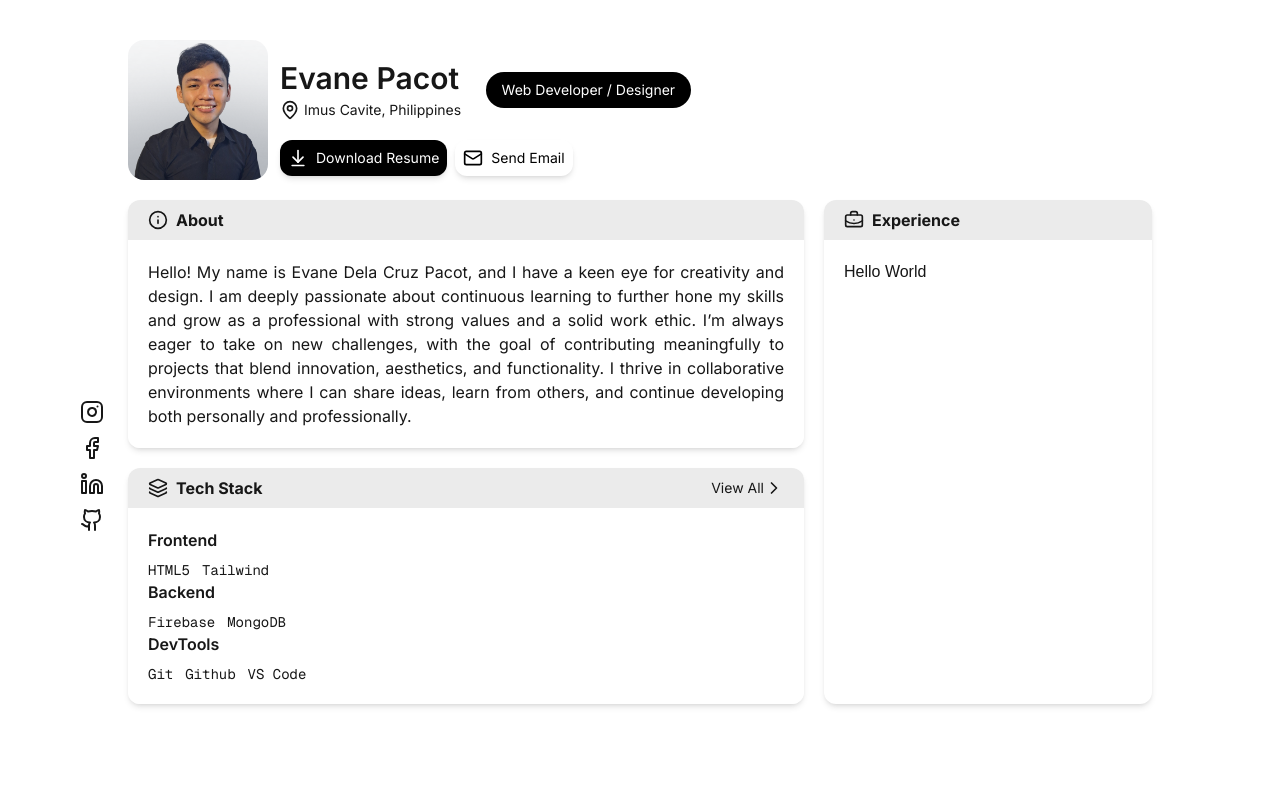
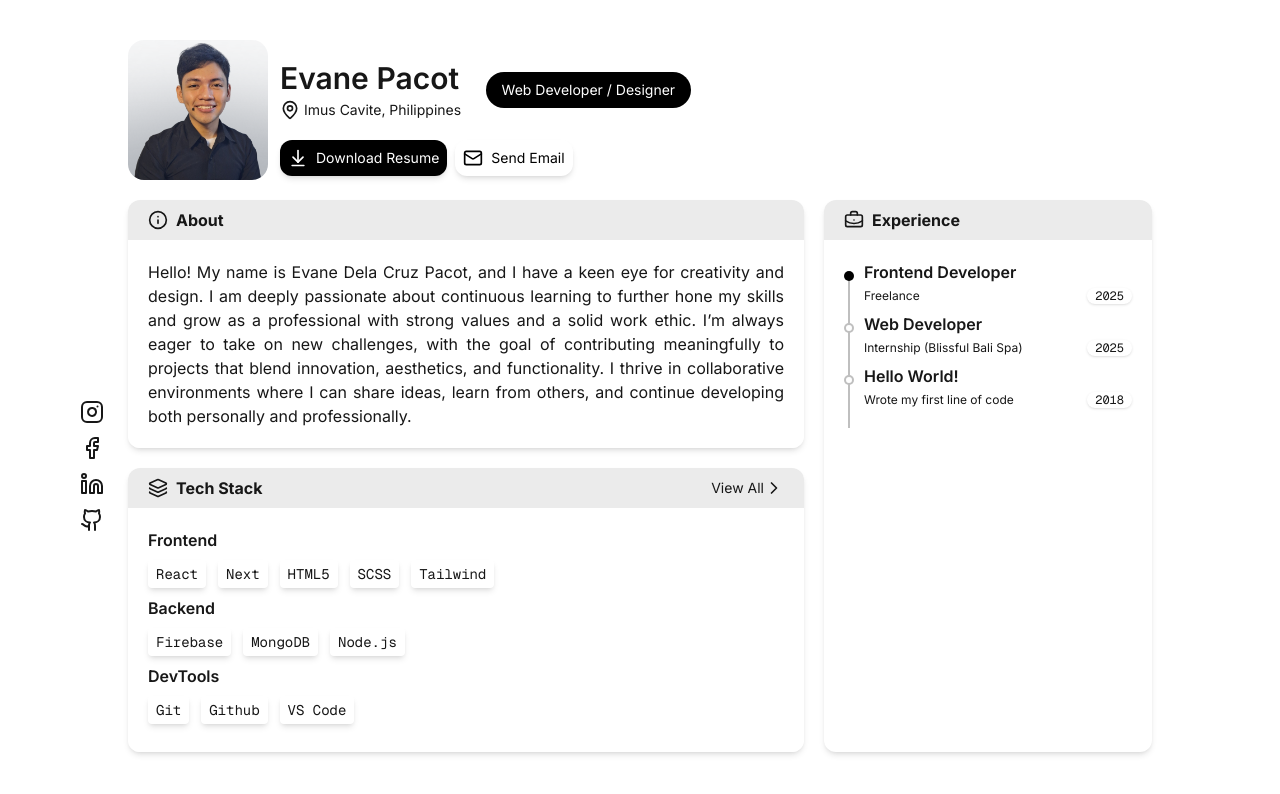
Before and after one commit to Minyoui/my-portfolio-pacot, a Next.js app: page / in a window 1280 px wide. Shown: the top 794 px of the page. Built offline with nearby package versions, Linux system fonts and the light colour scheme.

Commit message:
7th Commit (Tech Stack & Experience)

```diff
--- /dev/null
+++ b/app/TechStack/page.tsx
@@ -0,0 +1,14 @@
+import React from "react";
+import Link from "next/link";
+
+const TechStack = () => {
+    return (
+        <main className="mx-auto max-w-5xl">
+            <Link href="/" className="cursor-pointer">
+                Go Back
+            </Link>
+        </main>
+    );
+};
+
+export default TechStack;
--- a/component/Buttons/view.tsx
+++ b/component/Buttons/view.tsx
@@ -1,6 +1,22 @@
 import Link from "next/link";
+import React from "react";
+import { ChevronRight } from "lucide-react";
 
 interface ViewProps {
     className?: string;
+    href:string;
+}
 
-}
+const ViewBtn: React.FC<ViewProps> = ({ className, href }) => {
+    return (
+        <Link
+            href={href}
+            className={`text-sm flex cursor-pointer ${className}`}
+        >
+            View All
+            <ChevronRight className="w-5 h-5"/>
+        </Link>
+    );
+};
+
+export default ViewBtn;
--- a/sections/Experience/page.tsx
+++ b/sections/Experience/page.tsx
@@ -6,6 +6,32 @@ interface ExperienceProps {
     className?: string;
 }
 
+const ExperienceData = [
+    {
+        id:1,
+        role:"Frontend Developer",
+        description:"Freelance",
+        year:2025,
+        present:true
+    },
+
+    {
+        id:2,
+        role:"Web Developer",
+        description:"Internship (Blissful Bali Spa)",
+        year:2025,
+        present:false
+    },
+
+    {
+        id:3,
+        role:"Hello World!",
+        description:"Wrote my first line of code",
+        year:2018,
+        present:false
+    },
+];
+
 const Experience: React.FC<ExperienceProps> = ({ className }) => {
     return (
         <Container
@@ -13,7 +39,42 @@ const Experience: React.FC<ExperienceProps> = ({ className }) => {
             icon={<BriefcaseBusiness className="w-5 h-5"/>}
             className={className}
         >
-            <h1>Hello World</h1>
+            <ul className="relative flex flex-col font-inter">
+                {ExperienceData.map(( exp ) => (
+                    <li
+                        key={exp.id}
+                        className="mb-2 relative pl-5 group"
+                    >
+                        <div
+                            className={`
+                                z-50
+                                w-2.5
+                                h-2.5
+                                border-2
+                                border-black/25
+                                absolute
+                                left-0
+                                top-1/4
+                                rounded-[100%]
+                                ${exp.present? "bg-black" : "bg-white"}
+                                group-hover:bg-black
+                                transition-colors
+                                duration-200
+                            `}
+                        />
+                        <div className="flex flex-col space-y-1">
+                            <p className="font-semibold">{exp.role}</p>
+                            <p className="text-xs flex justify-between">
+                                {exp.description}
+                                <span className="font-mono shadow-sm rounded-2xl px-2">
+                                    {exp.year}
+                                </span>
+                            </p>
+                        </div>
+                    </li>
+                ))}
+                <div className="absolute h-full border border-black/25 left-1 bottom-2 top-3 w-px"/>
+            </ul>
         </Container>
     );
 };
--- a/sections/TechStack/page.tsx
+++ b/sections/TechStack/page.tsx
@@ -1,8 +1,8 @@
 import Container from "@/component/Containers/page";
 import React from "react";
 import { Layers, ChevronRight } from "lucide-react";
-import Button from "@/component/Buttons/page";
-import Link from "next/link";
+import ViewBtn from "@/component/Buttons/view";
+import { motion } from "motion/react";
 
 interface TechStackProps {
     className?: string;
@@ -10,13 +10,17 @@ interface TechStackProps {
 
 const StackData = {
     Frontend: [
+        "React",
+        "Next",
         "HTML5",
+        "SCSS",
         "Tailwind"
     ],
 
     Backend: [
         "Firebase",
-        "MongoDB"
+        "MongoDB",
+        "Node.js"
     ],
 
     DevTools: [
@@ -32,22 +36,19 @@ const TechStack: React.FC<TechStackProps> = ({ className }) => {
             title="Tech Stack"
             icon={<Layers className="w-5 h-5"/>}
             action={
-                <Link
-                    className="font-inter text-sm flex cursor-pointer"
-                    href=""
-                    target="_blank"
-                >
-                    View All <ChevronRight className="w-5 h-5"/>
-                </Link>
+                <ViewBtn
+                    className="font-inter"
+                    href="/TechStack"
+                />
             }
             className={className}
         >
             {Object.entries(StackData).map(([category, items]) => (
                 <div key={category}>
                     <h3 className="mb-2 font-semibold font-inter">{category}</h3>
-                    <ul className="space-x-3 flex">
+                    <ul className="space-x-3 flex mb-2">
                         {items.map((tech) => (
-                            <li key={tech} className="font-mono text-sm">
+                            <li key={tech} className="font-mono text-sm px-2 py-1 rounded-sm shadow-md">
                                 {tech}
                             </li>
                         ))}
```
